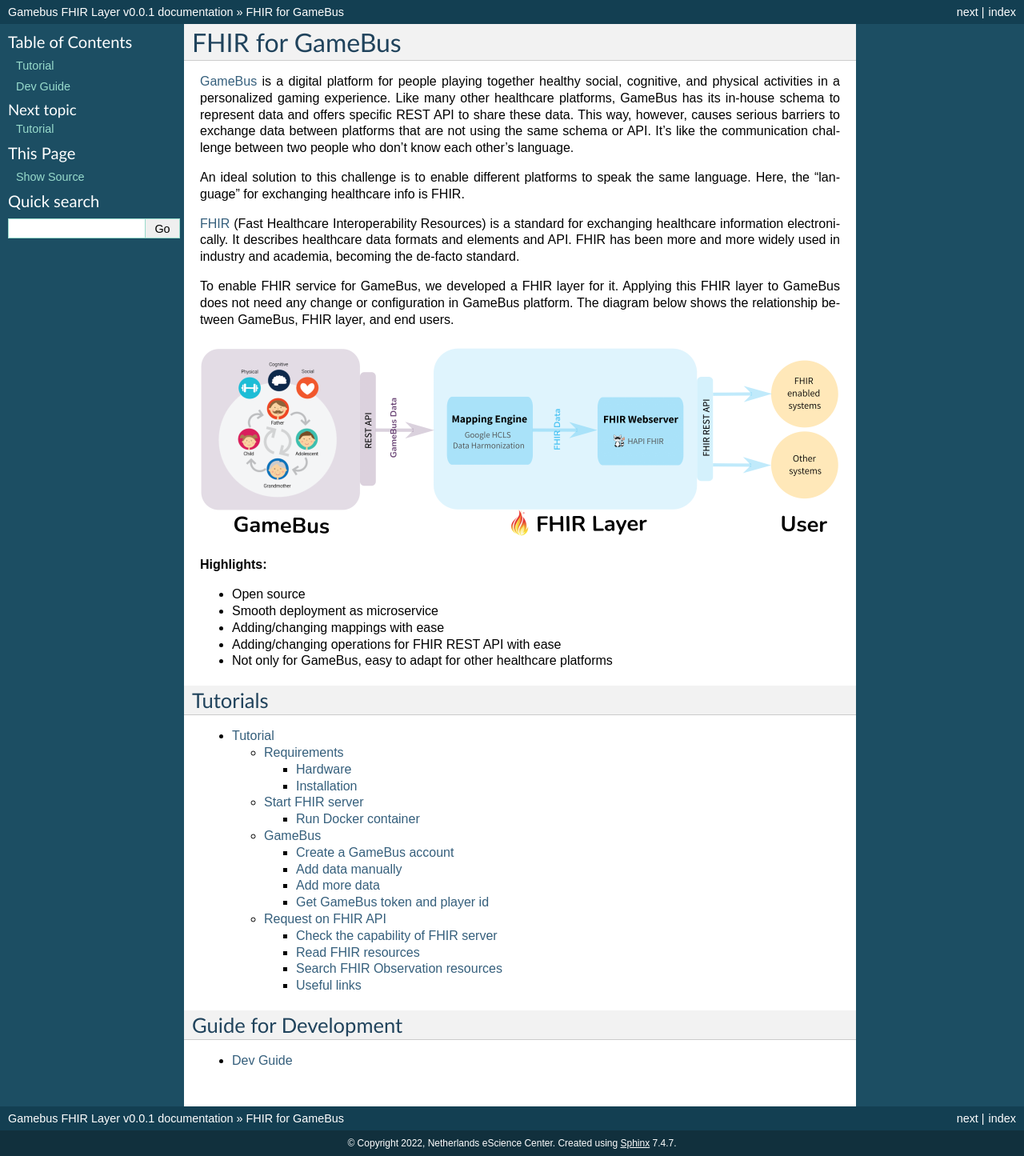
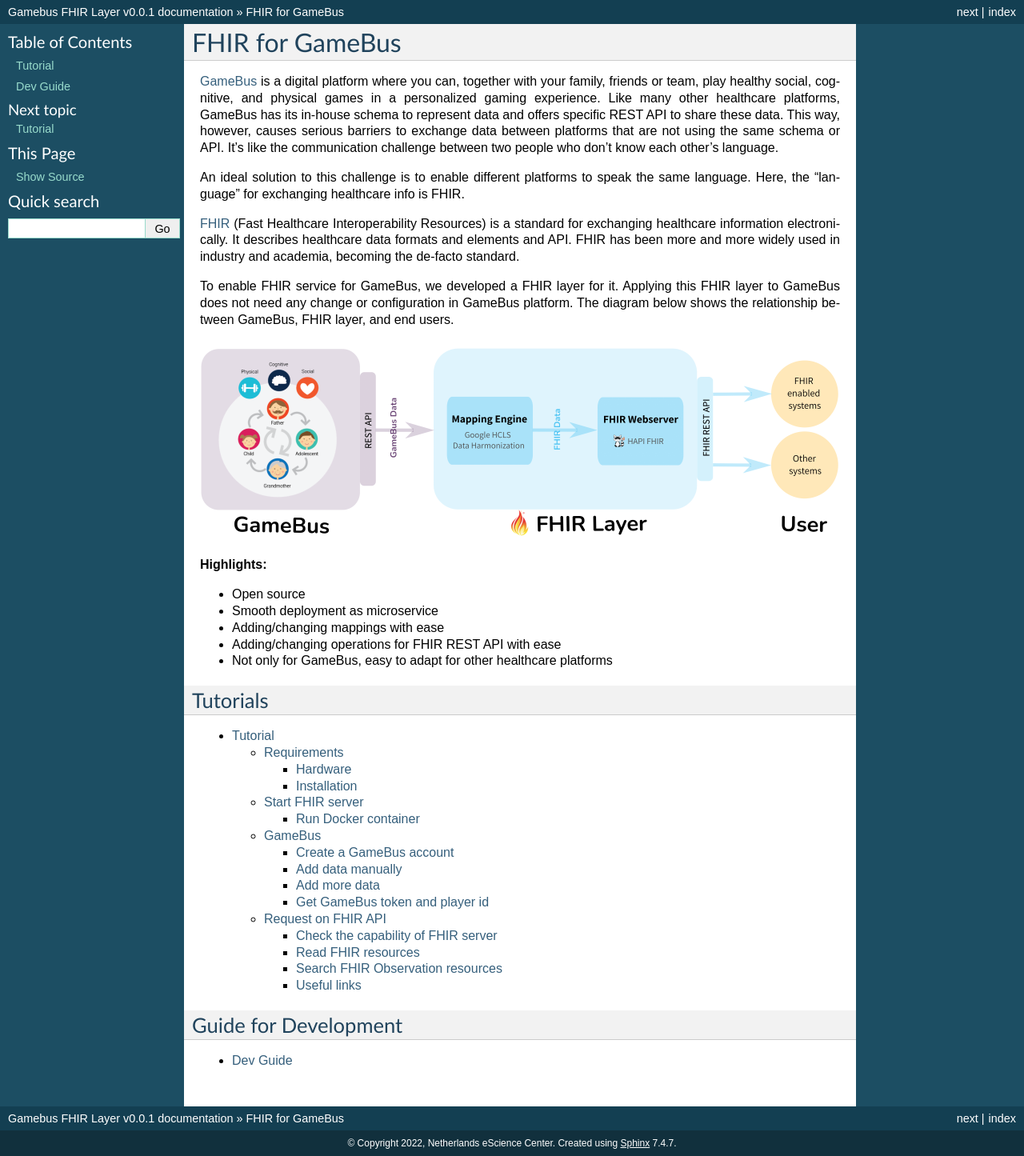
Before and after one commit to nwo-strap/gamebus-fhir-layer, a Sphinx documentation site: the page built from docs/source/index.rst, in a window 1280 px wide. Shown: the whole page at 80% size. Built offline with Sphinx 7.4.7, drawn with Linux system fonts in a browser that asks for light colours.

Commit message:
Update index.rst

```diff
--- a/docs/source/index.rst
+++ b/docs/source/index.rst
@@ -1,8 +1,8 @@
 FHIR for GameBus
 ================
 
-`GameBus`_ is a digital platform for people playing together healthy social,
-cognitive, and physical activities in a personalized gaming experience.
+`GameBus`_ is a digital platform where you can, together with your family, friends
+or team, play healthy social, cognitive, and physical games in a personalized gaming experience.
 Like many other healthcare platforms, GameBus has its in-house schema to
 represent data and offers specific REST API to share these data.
 This way, however, causes serious barriers to exchange data between platforms
```
